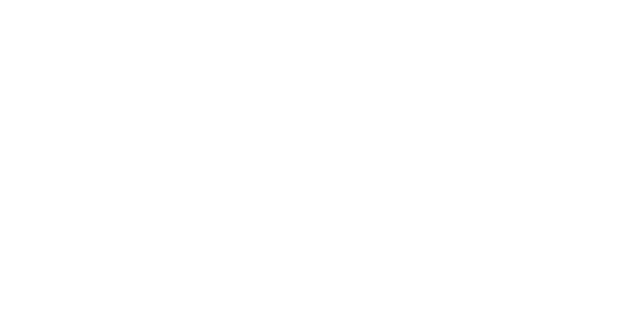
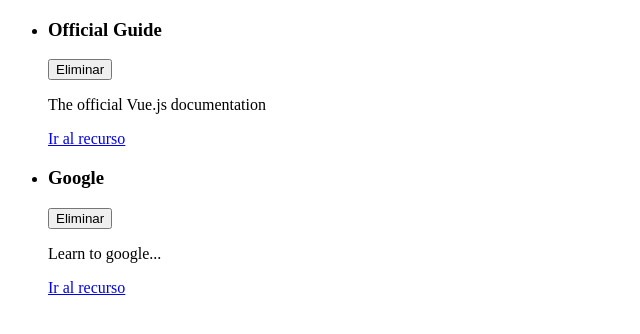
Before and after one commit to ascaseiro/vue-learning-resources, a Vue app: page / in a window 1280 px wide. Shown: the top 334 px of the page, without its empty margins (0-640 px from the left). Built offline with nearby package versions, Linux system fonts and the light colour scheme.

Commit message:
Learning resources list created in App.vue / Learning resource list item created in LearningResource.vue

```diff
--- /dev/null
+++ b/src/App.vue
@@ -0,0 +1,39 @@
+<template>
+  <ul>
+    <learning-resource
+      v-for="res in storedResources"
+      :key="res.id"
+      :title="res.title"
+      :description="res.description"
+      :link="res.link"
+    ></learning-resource>
+  </ul>
+</template>
+
+<script>
+import LearningResource from './components/learning-resources/LearningResource';
+
+export default {
+  components: {
+    LearningResource,
+  },
+  data() {
+    return {
+      storedResources: [
+        {
+          id: 'official-guide',
+          title: 'Official Guide',
+          description: 'The official Vue.js documentation',
+          link: 'https://vuejs.org',
+        },
+        {
+          id: 'google',
+          title: 'Google',
+          description: 'Learn to google...',
+          link: 'https://google.com',
+        },
+      ],
+    };
+  },
+};
+</script>
--- /dev/null
+++ b/src/components/learning-resources/LearningResource.vue
@@ -0,0 +1,20 @@
+<template>
+  <li>
+    <div>
+      <header>
+        <h3>{{ title }}</h3>
+        <button>Eliminar</button>
+      </header>
+    </div>
+    <p>{{ description }}</p>
+    <nav>
+      <a :href="link">Ir al recurso</a>
+    </nav>
+  </li>
+</template>
+
+<script>
+export default {
+  props: ['title', 'description', 'link']
+}
+</script>
--- a/src/main.js
+++ b/src/main.js
@@ -1,3 +1,5 @@
 import { createApp } from 'vue';
 
-createApp({}).mount('#app');
+import App from './App.vue'
+
+createApp(App).mount('#app');
```
